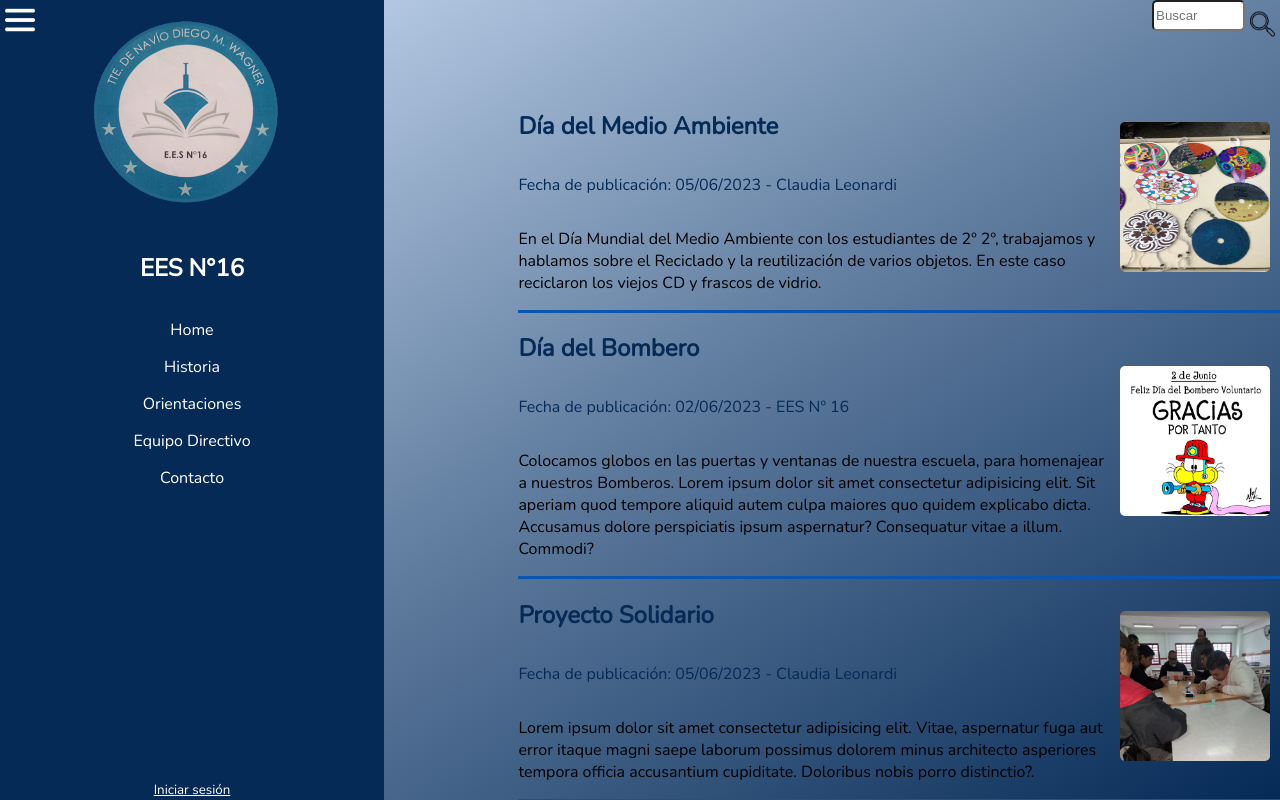
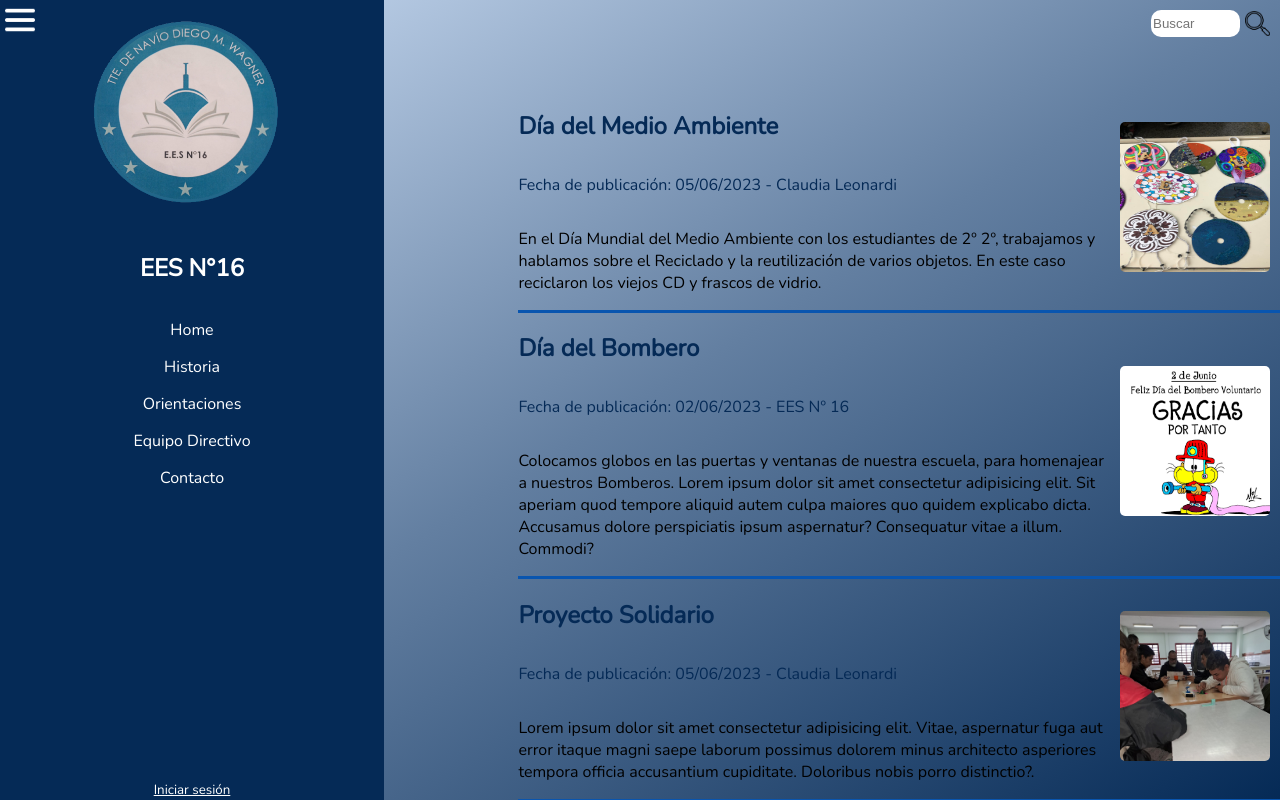
Before and after one commit to AgustinaDiTommaso/Interfaces-TPE, a plain HTML site: page index.html in a window 1280 px wide. Drawn offline with nearby package versions, Linux system fonts and the light colour scheme.

Commit message:
Fix style

```diff
--- a/css/style.css
+++ b/css/style.css
@@ -206,26 +206,27 @@ button#btn-cerrarSesion {
     z-index: 5;
 }
 
+.busqueda{
+    position: absolute;
+    z-index: 5;
+    top: 10px;
+    right: 10px;
+    display: flex;
+  align-items: center;
+}
 .lupa {
+
     width: 25px;
     height: 25px;
-    position: fixed;
-    top: 3%;
-    right: 0;
-    transform: translateY(-50%);
-    margin-right: 5px;
 }
 
 input#buscador {
-    position:absolute;
-    z-index: 5;
-    top: 0;
-    right: 0;
-    border-radius: 5px;
+    border: none;
+    border-radius: 10px;
     width: 85px;
     height: 25px;
-    margin-right: 35px;
 
+    margin-right: 5px;
 
 }
 
@@ -277,3 +278,6 @@ input#buscador {
 .textoCentrado{
     text-align: center;
 }
+#recuPassword{
+    color: #FFC66B;
+}
--- a/index.html
+++ b/index.html
@@ -109,12 +109,10 @@
     <div class="container-secondary width70 " id="container-secondary">
 
         <div id="noticias-View" class="noticiaI-View  margenleft margentop">
-            <header>
                 <div class="busqueda">
-                    <input type="text" id="buscador" onkeyup="" placeholder="Buscar">
+                    <input type="text" id="buscador"  placeholder="Buscar">
                     <img class="lupa" src="images/lupa.png" alt="">
                 </div>
-            </header>
             <div id="1" class="noticia flexRow">
                 <div class="flexColumnMarginleft">
                     <h2 class="titulo-noticia">Día del Medio Ambiente</h2>
```
